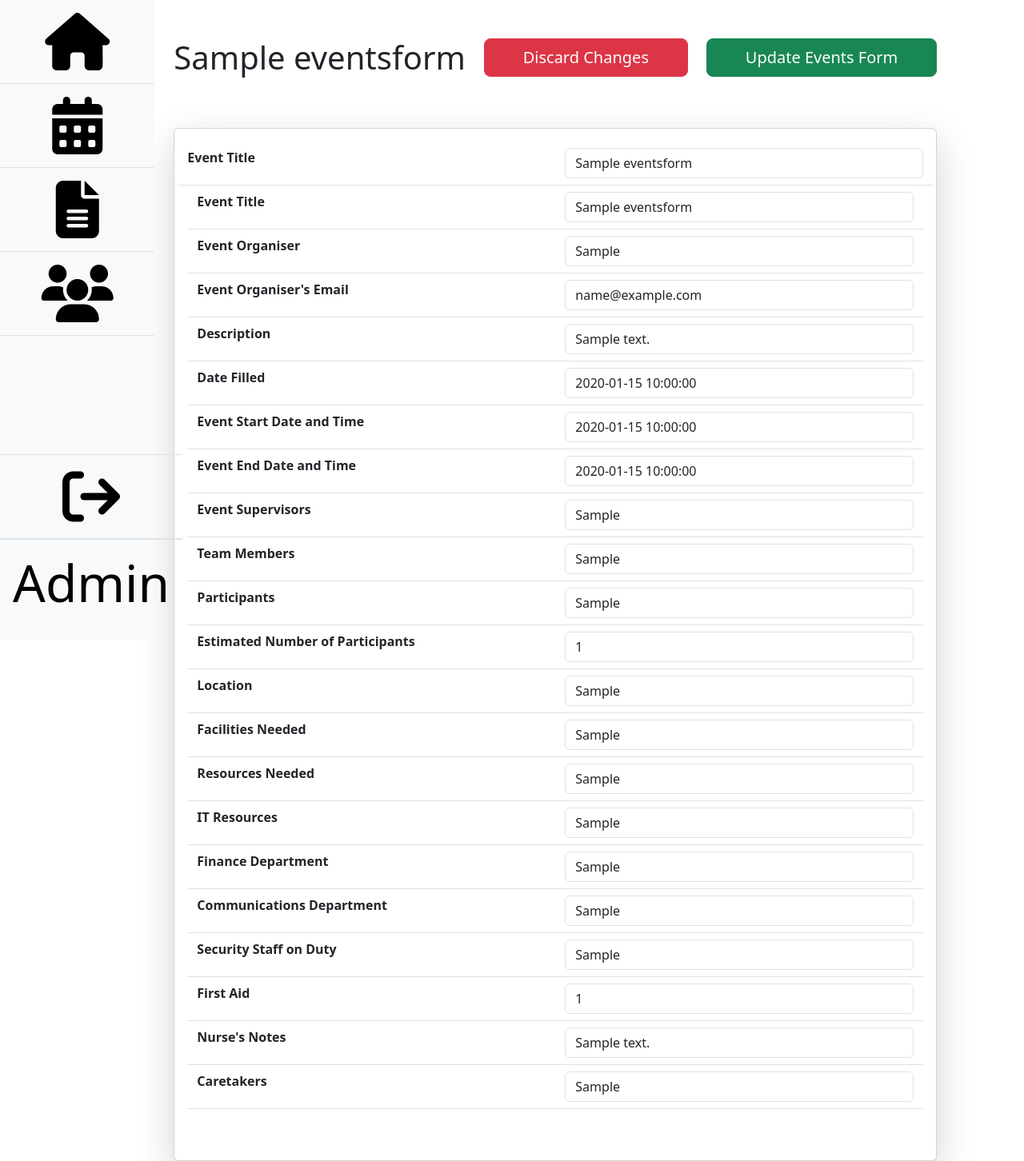
After one commit to MJamesA/CompSciIA, a Flask app: page /admin/editform/1 in a window 1280 px wide. The commit adds this page. Shown: the whole page at 80% size. Run offline with Flask 3, Linux system fonts and the light colour scheme; the visitor is signed in with stand-in values (Sample User, id 1); tables that the repository leaves empty hold one stand-in row (values such as "Sample post"); some libraries are stand-ins or nearby versions.

Commit message:
view edit form

```diff
--- a/app/routes/admin.py
+++ b/app/routes/admin.py
@@ -1,5 +1,5 @@
 from flask import Blueprint, render_template, request, redirect, url_for, flash, session
-from app.models import db, Admin, Student
+from app.models import db, Admin, Student, Event
 from werkzeug.security import generate_password_hash, check_password_hash
 
 
@@ -62,7 +62,7 @@ def temp():
         flash("You need to log in as an admin to access this page.", "error")
         return redirect(url_for('admin_routes.admin_login'))
 
-    return render_template('/admin/formsubmission.html')
+    return render_template('/admin/eventsformview.html')
 
 # Admin Homepage
 @admin_routes.route('/admin/homepage')
@@ -100,6 +100,39 @@ def formsub():
         return redirect(url_for('admin_routes.admin_login'))
 
     return render_template('/admin/formsubmission.html')
+
+# View Existing Forms
+@admin_routes.route('/admin/existingforms')
+def existingform():
+    if 'user_type' not in session or session['user_type'] != 'admin':
+        flash("You need to log in as an admin to access this page.", "error")
+        return redirect(url_for('admin_routes.admin_login'))
+
+    submitted_forms = db.session.query(Event).all()
+    return render_template('admin/existingforms.html', submitted_forms=submitted_forms )
+
+# View a Form
+@admin_routes.route('/admin/viewform/<int:EventID>', methods=['GET', 'POST'])
+def viewform(EventID):
+    if 'user_type' not in session or session['user_type'] != 'admin':
+        flash("You need to log in as an admin to access this page.", "error")
+        return redirect(url_for('admin_routes.admin_login'))
+
+    submitted_form = Event.query.get(EventID)
+
+    return render_template('admin/eventsformview.html', submitted_form=submitted_form )
+
+# Edit a Form
+@admin_routes.route('/admin/editform/<int:EventID>', methods=['GET', 'POST'])
+def editform(EventID):
+    if 'user_type' not in session or session['user_type'] != 'admin':
+        flash("You need to log in as an admin to access this page.", "error")
+        return redirect(url_for('admin_routes.admin_login'))
+
+    submitted_form = Event.query.get(EventID)
+
+    return render_template('admin/eventsformedit.html', submitted_form=submitted_form )
+
 
 # Admin Calendar
 @admin_routes.route('/admin/calendar')
--- a/app/routes/student.py
+++ b/app/routes/student.py
@@ -17,12 +17,10 @@ def student_register():
         id_card = request.form['id_card']
         password = request.form['password']
 
-        # Check if IDCardNumber already exists
         if Student.query.filter_by(IDCardNumber=id_card).first():
             flash("ID Card Number already registered", "error")
             return redirect(url_for('student_register'))
 
-        # Create and save the new student
         student = Student(FirstName=first_name, LastName=last_name, IDCardNumber=id_card)
         student.set_password(password)
         db.session.add(student)
@@ -135,6 +133,7 @@ def manage_events():
             FirstAid=request.form.get('first_aid_required'),
             NurseNote=request.form.get('nurse_notes'),
             Caretakers=request.form.get('caretakers'),
+            EventOrg=request.form.get('event_organiser')
         )
         # Save the event to the database
         db.session.add(new_event)
@@ -146,6 +145,8 @@ def manage_events():
         mail.send(msg)
 
         return jsonify({'message': 'Event created successfully! Email sent to organizer.'}), 201
+        return redirect(url_for('admin/formsub'))
+
     else:
         # Get all events for students
         events = Event.query.all()
--- a/templates/admin/eventform.html
+++ b/templates/admin/eventform.html
@@ -20,7 +20,7 @@
             </a>
         </div>
         <div class="col-5 align-self-center">
-            <a href="" class="nav-link py-3">
+            <a href="/admin/existingforms" class="nav-link py-3">
             <div class="card mt-5 px-3 py-5 text-center bg-body-secondary">
                 View Existing Forms
             </div>
--- /dev/null
+++ b/templates/admin/eventsformedit.html
@@ -0,0 +1,181 @@
+{% extends 'AdminSidebar.html' %}
+{% block title %}Admin Login Page {% endblock %}
+
+{% block content %}
+
+<form class="row" method="POST">
+
+<div class="container mt-4">
+    <div class="d-flex justify-content-between mb-5">
+        <h1 class="card-title mt-4 ">{{ submitted_form.EventTitle }}</h1>
+        <a class="btn btn-danger mt-4 mb-3 btn-lg px-5" href="{{ url_for('admin_routes.existingform') }}">Discard Changes</a>
+        <button class="btn btn-success mt-4 mb-3 btn-lg px-5" type="submit">Update Events Form</button>
+    </div>
+    <div class="card shadow-lg">
+        <div class="card-body">
+            <div class="row d-flex align-items-stretch">
+                <div class="container">
+                    <div class="row py-2 border-bottom">
+                        <div class="fw-bold col-6">Event Title</div>
+                        <div class="col-6 ">
+                            <input class="form-control" value="{{ submitted_form.EventTitle }}"></input>
+                        </div>
+                    </div>
+
+                    <div class="container">
+                        <div class="row py-2 border-bottom">
+                            <div class="fw-bold col-6">Event Title</div>
+                            <div class="col-6">
+                                <input class="form-control" value="{{ submitted_form.EventTitle }}">
+                            </div>
+                        </div>
+
+                        <div class="row py-2 border-bottom">
+                            <div class="fw-bold col-6">Event Organiser</div>
+                            <div class="col-6">
+                                <input class="form-control" value="{{ submitted_form.EventOrg }}">
+                            </div>
+                        </div>
+
+                        <div class="row py-2 border-bottom">
+                            <div class="fw-bold col-6">Event Organiser's Email</div>
+                            <div class="col-6">
+                                <input class="form-control" value="{{ submitted_form.EmailAddress }}">
+                            </div>
+                        </div>
+
+                        <div class="row py-2 border-bottom">
+                            <div class="fw-bold col-6">Description</div>
+                            <div class="col-6">
+                                <input class="form-control" value="{{ submitted_form.Description }}">
+                            </div>
+                        </div>
+
+                        <div class="row py-2 border-bottom">
+                            <div class="fw-bold col-6">Date Filled</div>
+                            <div class="col-6">
+                                <input class="form-control" value="{{ submitted_form.DateFilled }}">
+                            </div>
+                        </div>
+
+                        <div class="row py-2 border-bottom">
+                            <div class="fw-bold col-6">Event Start Date and Time</div>
+                            <div class="col-6">
+                                <input class="form-control" value="{{ submitted_form.EventStart }}">
+                            </div>
+                        </div>
+
+                        <div class="row py-2 border-bottom">
+                            <div class="fw-bold col-6">Event End Date and Time</div>
+                            <div class="col-6">
+                                <input class="form-control" value="{{ submitted_form.EventEnd }}">
+                            </div>
+                        </div>
+
+                        <div class="row py-2 border-bottom">
+                            <div class="fw-bold col-6">Event Supervisors</div>
+                            <div class="col-6">
+                                <input class="form-control" value="{{ submitted_form.EventSupervisor }}">
+                            </div>
+                        </div>
+
+                        <div class="row py-2 border-bottom">
+                            <div class="fw-bold col-6">Team Members</div>
+                            <div class="col-6">
+                                <input class="form-control" value="{{ submitted_form.TeamMembers }}">
+                            </div>
+                        </div>
+
+                        <div class="row py-2 border-bottom">
+                            <div class="fw-bold col-6">Participants</div>
+                            <div class="col-6">
+                                <input class="form-control" value="{{ submitted_form.Spectators }}">
+                            </div>
+                        </div>
+
+                        <div class="row py-2 border-bottom">
+                            <div class="fw-bold col-6">Estimated Number of Participants</div>
+                            <div class="col-6">
+                                <input class="form-control" value="{{ submitted_form.EstSpectators }}">
+                            </div>
+                        </div>
+
+                        <div class="row py-2 border-bottom">
+                            <div class="fw-bold col-6">Location</div>
+                            <div class="col-6">
+                                <input class="form-control" value="{{ submitted_form.Location }}">
+                            </div>
+                        </div>
+
+                        <div class="row py-2 border-bottom">
+                            <div class="fw-bold col-6">Facilities Needed</div>
+                            <div class="col-6">
+                                <input class="form-control" value="{{ submitted_form.Facilities }}">
+                            </div>
+                        </div>
+
+                        <div class="row py-2 border-bottom">
+                            <div class="fw-bold col-6">Resources Needed</div>
+                            <div class="col-6">
+                                <input class="form-control" value="{{ submitted_form.Resources }}">
+                            </div>
+                        </div>
+
+                        <div class="row py-2 border-bottom">
+                            <div class="fw-bold col-6">IT Resources</div>
+                            <div class="col-6">
+                                <input class="form-control" value="{{ submitted_form.ITResources }}">
+                            </div>
+                        </div>
+
+                        <div class="row py-2 border-bottom">
+                            <div class="fw-bold col-6">Finance Department</div>
+                            <div class="col-6">
+                                <input class="form-control" value="{{ submitted_form.Finance }}">
+                            </div>
+                        </div>
+
+                        <div class="row py-2 border-bottom">
+                            <div class="fw-bold col-6">Communications Department</div>
+                            <div class="col-6">
+                                <input class="form-control" value="{{ submitted_form.Communications }}">
+                            </div>
+                        </div>
+
+                        <div class="row py-2 border-bottom">
+                            <div class="fw-bold col-6">Security Staff on Duty</div>
+                            <div class="col-6">
+                                <input class="form-control" value="{{ submitted_form.SecurityStaff }}">
+                            </div>
+                        </div>
+
+                        <div class="row py-2 border-bottom">
+                            <div class="fw-bold col-6">First Aid</div>
+                            <div class="col-6">
+                                <input class="form-control" value="{{ submitted_form.FirstAid }}">
+                            </div>
+                        </div>
+
+                        <div class="row py-2 border-bottom">
+                            <div class="fw-bold col-6">Nurse's Notes</div>
+                            <div class="col-6">
+                                <input class="form-control" value="{{ submitted_form.NurseNote }}">
+                            </div>
+                        </div>
+
+                        <div class="row py-2 border-bottom">
+                            <div class="fw-bold col-6">Caretakers</div>
+                            <div class="col-6">
+                                <input class="form-control" value="{{ submitted_form.Caretakers }}">
+                            </div>
+                        </div>
+                <div class="d-flex justify-content-center mt-5">
+                </div>
+            </div>
+        </div>
+    </div>
+</div>
+</form>
+
+
+{% endblock %}
```
Also changed, not shown: app/models.py (+2 -8 lines), templates/admin/eventsformview.html (added, +140 -0 lines), templates/admin/eventsubmissiontemplate.html (+6 -5 lines), templates/admin/existingforms.html (added, +36 -0 lines).
